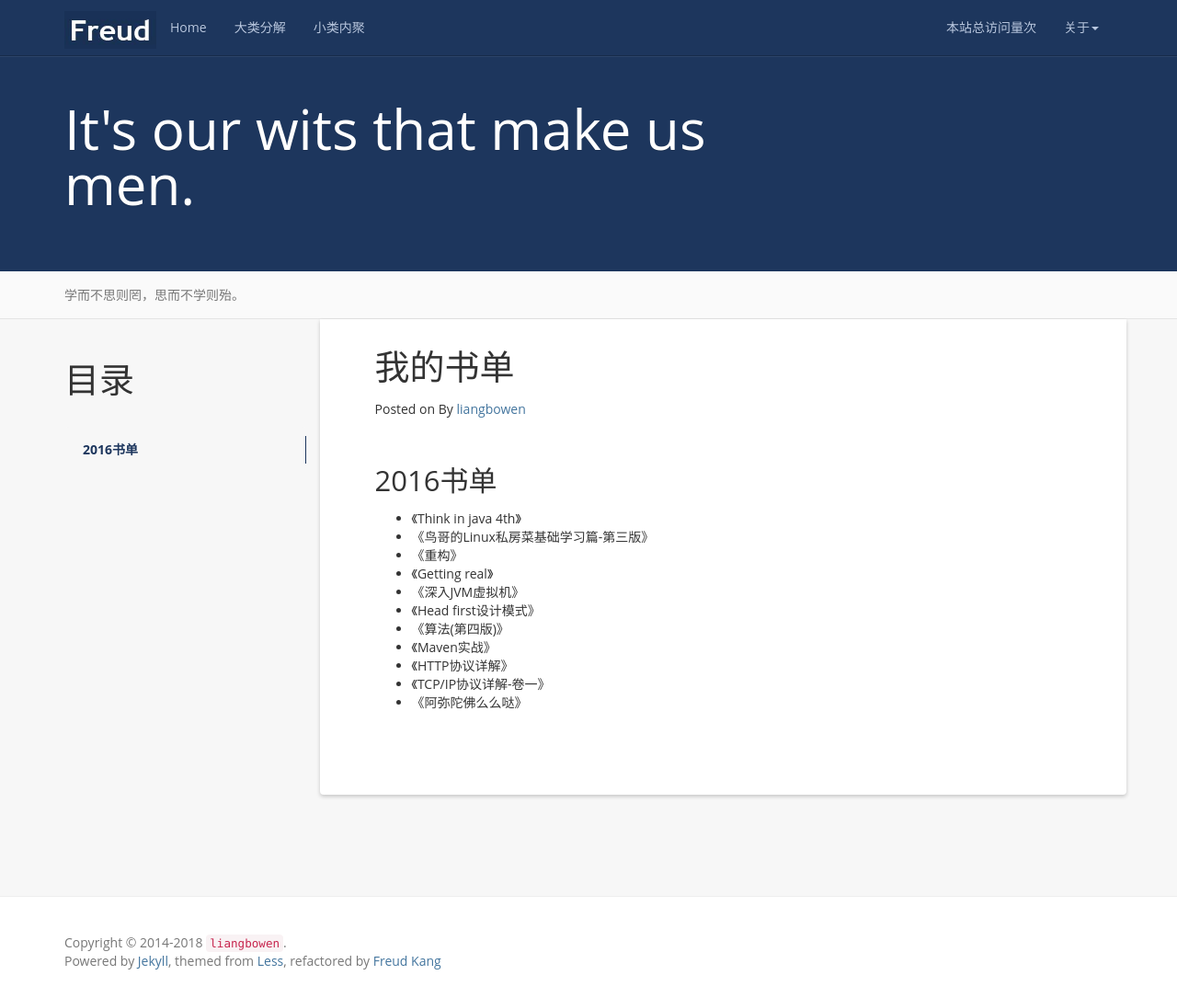
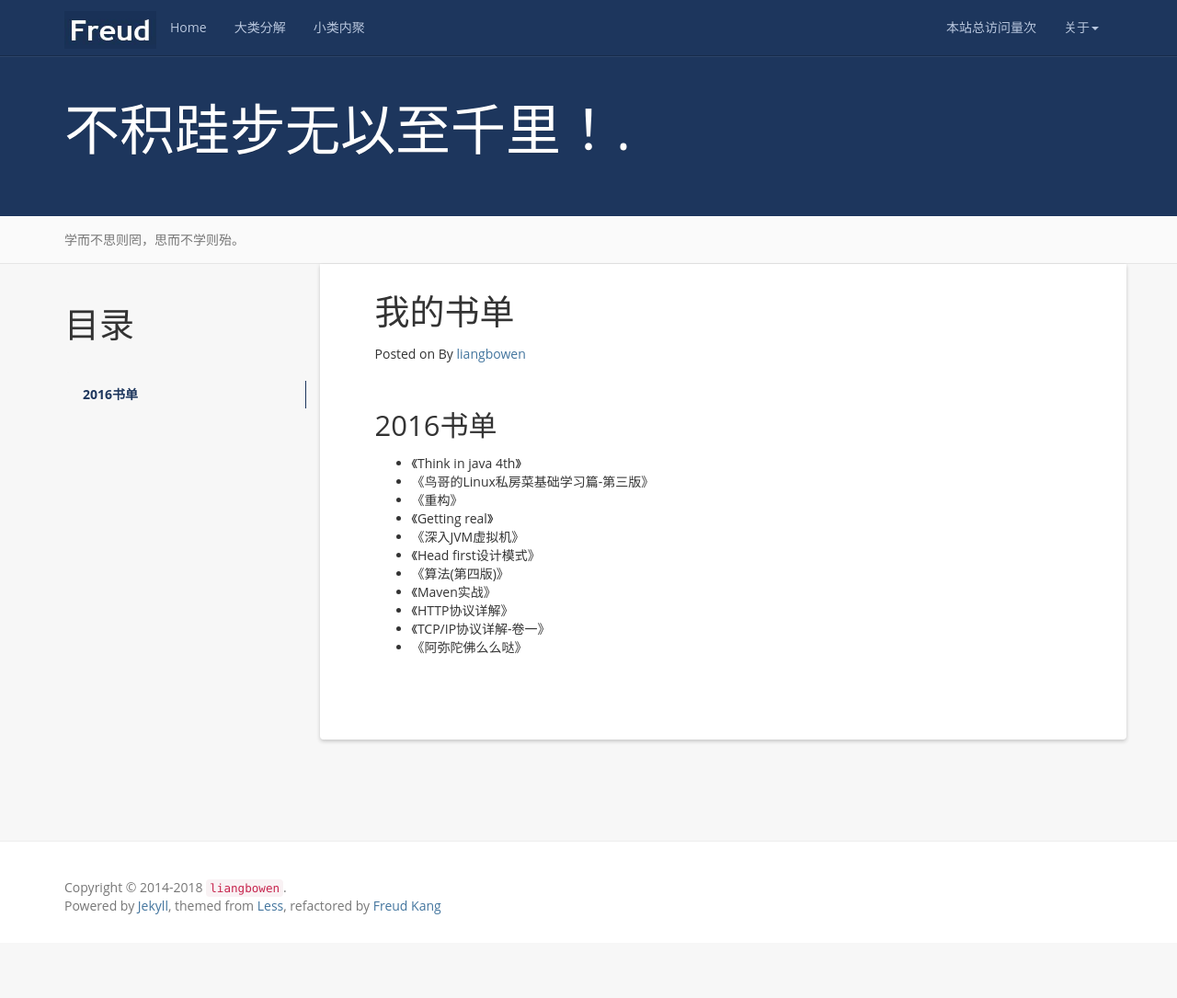
Before and after one commit to LiangBw/LiangBw.github.io, a Jekyll site: the page built from books.md, in a window 1280 px wide and 1085 px high. Shown: the whole window at 92% size. Built offline with Jekyll 4.4.1, drawn with Linux system fonts in a browser that asks for light colours; nearby versions of some CDN libraries; a script that is not in the unit is left out; comment, search, counter and statistics services are not loaded.

Commit message:
Update _config.yml

```diff
--- a/_config.yml
+++ b/_config.yml
@@ -7,7 +7,7 @@ resume_site: jianli.html
 github:
 description: Actually, less is more!
 meta_description: 梁博文;个人博客;学而不思则罔;思而不学则殆;生命不止;折腾不休
-motto: It's our wits that make us men.
+motto: 不积跬步无以至千里！.
 banner: 学而不思则罔，思而不学则殆。
 
 #permalink: /:categories/:year/:month/:day/:title/
```
